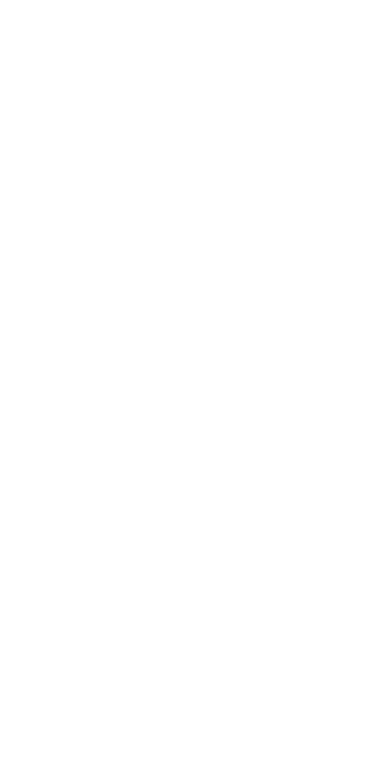
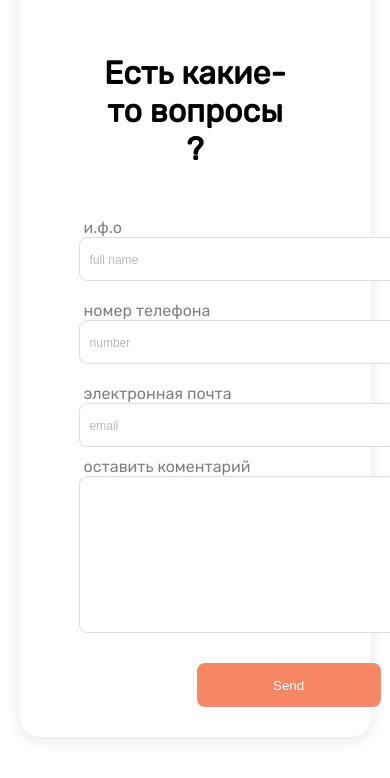
Before and after one commit to smuhammadaziz/school182-frontend, a React (Vite) app: page / in a window 390 px wide. Shown: the part 9205-9983 px from the top of the page. Before the commit the page ends 9179 px from the top, so only its background shows below. Built offline with nearby package versions, Linux system fonts and the light colour scheme.

Commit message:
add: add contact form section

```diff
--- /dev/null
+++ b/src/components/form/form.jsx
@@ -0,0 +1,46 @@
+import React from 'react';
+import './style.scss';
+import { useState } from 'react';
+
+const Form = () => {
+  const [value, setValue] = useState('');
+  return (
+    <div className='forms'>
+      <div className='container'>
+        <h1 className='blue sarlavha2' style={{ padding: '50px' }}>
+          Есть какие-то вопросы ?
+        </h1>
+        <form action='Post'>
+          <div className='inputs'>
+            <div className='input'>
+              <p>и.ф.о</p>
+              <input
+                type='text'
+                placeholder='full name'
+                onChange={e => {
+                  setValue(e.target.value);
+                }}
+              />
+            </div>
+            <div className='input'>
+              <p>номер телефона</p>
+              <input type='number' placeholder='number' />
+            </div>
+            <div className='input'>
+              <p>электронная почта</p>
+              <input type='email' placeholder='email' />
+            </div>
+          </div>
+          <div className='textarea'>
+            <p>оставить коментарий</p>
+            <textarea name='' id='input' cols='30' rows='10'></textarea>
+
+            <button type='submit'>Send</button>
+          </div>
+        </form>
+      </div>
+    </div>
+  );
+};
+
+export default Form;
--- /dev/null
+++ b/src/components/form/style.scss
@@ -0,0 +1,221 @@
+.forms {
+  width: 100%;
+
+  .container {
+    width: calc(100% - 10%);
+    margin: 100px auto;
+    background: #ffffff;
+    box-shadow: 0px 3px 16px rgba(52, 52, 52, 0.12);
+    border-radius: 20px;
+    padding: 30px;
+    form {
+      display: flex;
+      width: 80%;
+      justify-content: space-around;
+      margin: auto;
+      flex-wrap: wrap;
+      .inputs {
+        position: relative;
+        right: 50px;
+        display: flex;
+        flex-direction: column;
+        gap: 20px;
+
+        .input {
+          p {
+            color: gray;
+            font-weight: 300;
+            padding-left: 5px;
+          }
+          input {
+            width: 392px;
+            min-width: 200px;
+            height: 44px;
+            border: 1.5px solid #dcdcdc;
+            border-radius: 8px;
+            padding: 10px;
+            color: #003a5a;
+            &:after {
+              border: 1.5px solid #003a5a;
+            }
+            &::placeholder {
+              font-size: 12px;
+              opacity: 0.5;
+            }
+          }
+        }
+      }
+
+      .textarea {
+        display: flex;
+        flex-direction: column;
+
+        margin-top: 10px;
+
+        button {
+          border: 2px solid #ec8d71;
+          color: white;
+          background-color: #f78664;
+          width: 184px;
+          height: 44px;
+          border-radius: 8px;
+          -webkit-border-radius: 8px;
+          -moz-border-radius: 8px;
+          -ms-border-radius: 8px;
+          -o-border-radius: 8px;
+          margin-top: 10px;
+          cursor: pointer;
+          transition: 0.5s ease;
+          margin: 0 auto;
+          position: relative;
+          left: 50px;
+          -webkit-transition: 0.5s ease;
+          -moz-transition: 0.5s ease;
+          -ms-transition: 0.5s ease;
+          -o-transition: 0.5s ease;
+          &:hover {
+            color: #f78664;
+            background-color: white;
+          }
+        }
+
+        p {
+          color: gray;
+          padding-left: 5px;
+        }
+        #input {
+          width: 392px;
+          height: 157px;
+
+          padding: 10px;
+          margin-bottom: 30px;
+          border: 1.5px solid #dcdcdc;
+          border-radius: 8px;
+        }
+        #input::-webkit-scrollbar {
+          width: 5px;
+        }
+
+        #input::-webkit-scrollbar-thumb {
+          background: #666;
+        }
+      }
+    }
+  }
+}
+
+@media only screen and (max-width: 1156px) {
+  .forms {
+    .container {
+      form {
+        max-width: 1000px;
+        margin: 0 auto;
+        .inputs {
+          left: 0px;
+        }
+      }
+      .sarlavha2 {
+        text-align: center;
+      }
+    }
+  }
+}
+@media only screen and (max-width: 1145px) {
+}
+@media only screen and (max-width: 999px) {
+}
+@media only screen and (max-width: 835px) {
+}
+@media only screen and (max-width: 768px) {
+}
+@media only screen and (max-width: 690px) {
+}
+@media only screen and (max-width: 610px) {
+}
+@media only screen and (max-width: 450px) {
+  .forms {
+    .container {
+      form {
+        .inputs {
+          .input {
+            input {
+              max-width: 350px;
+            }
+          }
+        }
+        .textarea {
+          textarea {
+            max-width: 350px;
+          }
+        }
+      }
+    }
+  }
+}
+@media only screen and (max-width: 404px) {
+  .forms {
+    .container {
+      form {
+        .inputs {
+          .input {
+            input {
+              max-width: 320px;
+            }
+          }
+        }
+        .textarea {
+          textarea {
+            max-width: 320px;
+          }
+        }
+      }
+    }
+  }
+}
+@media only screen and (max-width: 380px) {
+  .forms {
+    .container {
+      form {
+        .inputs {
+          .input {
+            input {
+              max-width: 300px;
+            }
+          }
+        }
+        .textarea {
+          button {
+            right: 200px;
+            margin: 0 auto;
+          }
+          textarea {
+            max-width: 300px;
+          }
+        }
+      }
+    }
+  }
+}
+
+@media only screen and (max-width: 360px) {
+}
+@media only screen and (max-width: 340px) {
+  .forms {
+    .container {
+      form {
+        .inputs {
+          .input {
+            input {
+              max-width: 280px;
+            }
+          }
+        }
+        .textarea {
+          textarea {
+            max-width: 280px;
+          }
+        }
+      }
+    }
+  }
+}
--- a/src/pages/home/home.jsx
+++ b/src/pages/home/home.jsx
@@ -8,6 +8,7 @@ import News from '../../components/news/news';
 import Statistics from '../../components/statistics/statistics';
 import Teachres from '../../components/teachers/teachers';
 import Students from '../../components/students/students';
+import Form from '../../components/form/form';
 
 function Home() {
   return (
@@ -23,6 +24,7 @@ function Home() {
         <Statistics />
         <Teachres />
         <Students />
+        <Form />
       </main>
     </div>
   );
```
